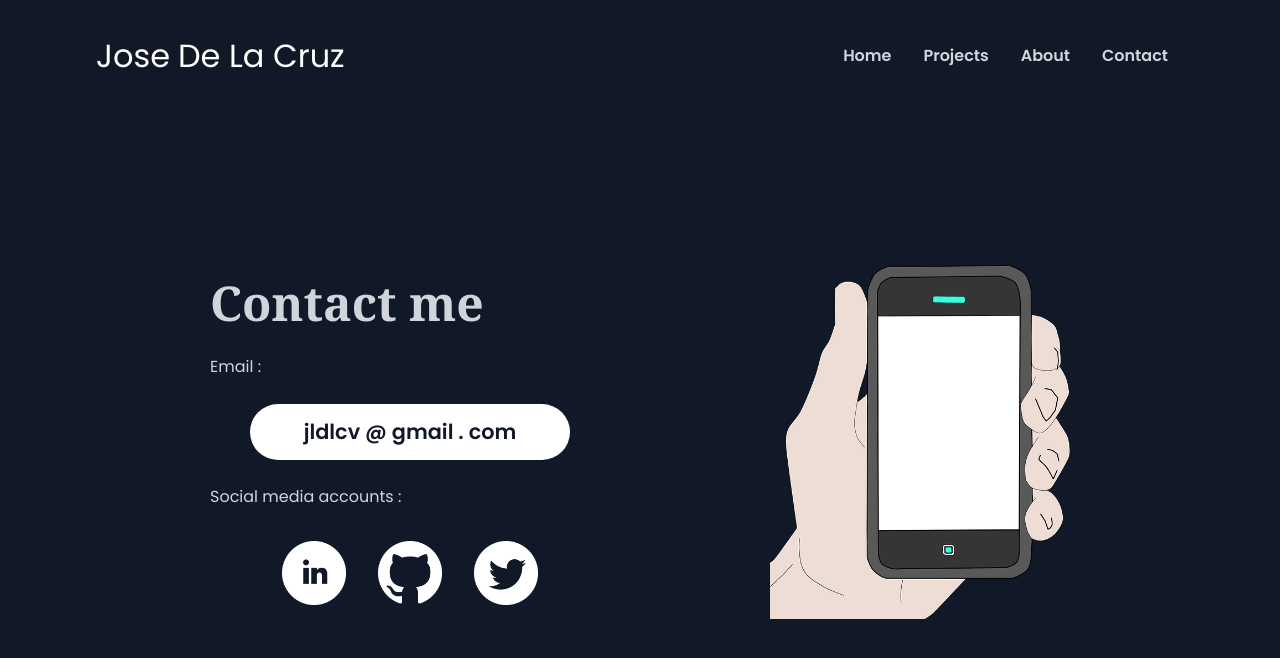
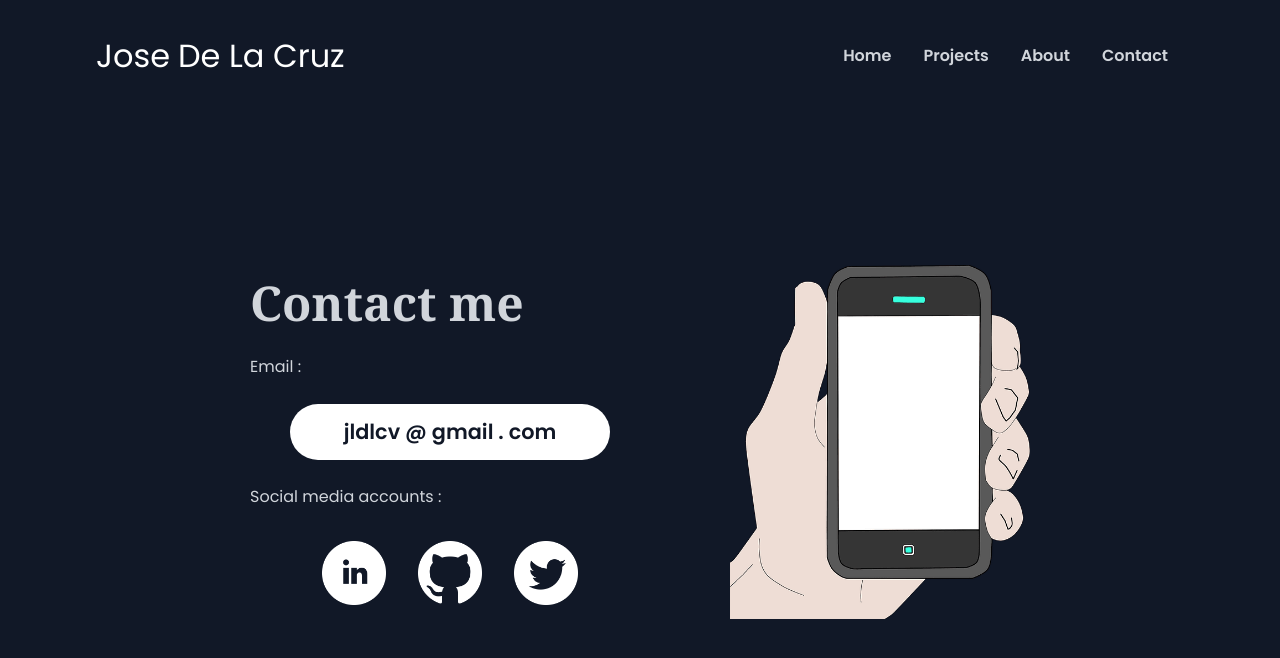
Before and after one commit to jdelacruzv/portafolio, a React (Vite) app: page /contact in a window 1280 px wide. Shown: the top 658 px of the page. Built offline with nearby package versions, Linux system fonts and the light colour scheme.

Commit message:
added animation to photos

```diff
--- a/src/pages/AboutPage.module.css
+++ b/src/pages/AboutPage.module.css
@@ -14,6 +14,7 @@
   max-width: 520px;
   height: auto;
   margin: 0;
+  overflow: hidden;
 }
 
 .aboutme__img {
@@ -21,6 +22,19 @@
   height: auto;
   border-radius: 50%;
   box-shadow: 0 0 5px var(--color-white);
+  animation: 3s slidein;
+}
+
+@keyframes slidein {
+  from {
+    margin-right: 100%;
+    width: 0%;
+  }
+
+  to {
+    margin-right: 0%;
+    width: 100%;
+  }
 }
 
 .aboutme__texts {
--- a/src/pages/ContactPage.module.css
+++ b/src/pages/ContactPage.module.css
@@ -49,12 +49,26 @@
 .contact__phone {
   max-width: 300px;
   height: auto;
-  margin: 0 0 1.5rem 0;
+  margin: 0 0 1.5rem;
+  overflow: hidden;
 }
 
 .contact__phone__img {
   width: 100%;
   height: auto;
+  animation: 3s slidein;
+}
+
+@keyframes slidein {
+  from {
+    margin-left: 100%;
+    width: 0%;
+  }
+
+  to {
+    margin-left: 0%;
+    width: 100%;
+  }
 }
 
 @media screen and (min-width: 768px) {
@@ -82,6 +96,6 @@
 
 @media screen and (min-width: 1200px) {
   .contact {
-    gap: 10rem;
+    gap: 5rem;
   }
 }
--- a/src/pages/HomePage.module.css
+++ b/src/pages/HomePage.module.css
@@ -10,6 +10,7 @@
   min-width: 100px;
   height: auto;
   margin: 0 0 1.5rem 0;
+  overflow: hidden;
 }
 
 .home__img {
@@ -17,6 +18,19 @@
   height: auto;
   border-radius: 50%;
   box-shadow: 0 0 5px var(--color-white);
+  animation: 3s slidein;
+}
+
+@keyframes slidein {
+  from {
+    margin-bottom: 100%;
+    height: 0%;
+  }
+
+  to {
+    margin-bottom: 0%;
+    height: 100%;
+  }
 }
 
 .home__data {
--- a/src/pages/ProjectsPage.module.css
+++ b/src/pages/ProjectsPage.module.css
@@ -2,6 +2,7 @@
 	display: flex;
   flex-direction: column;
   padding: 1rem;
+  overflow: hidden;
 }
 
 .projects {
@@ -10,6 +11,19 @@
   flex-wrap: wrap;
   align-items: center;
   justify-content: space-evenly;
+  animation: 2s slidein;
+}
+
+@keyframes slidein {
+  from {
+    margin-top: 100%;
+    height: 0%;
+  }
+
+  to {
+    margin-top: 0%;
+    height: 100%;
+  }
 }
 
 @media screen and (min-width: 668px) {
```
